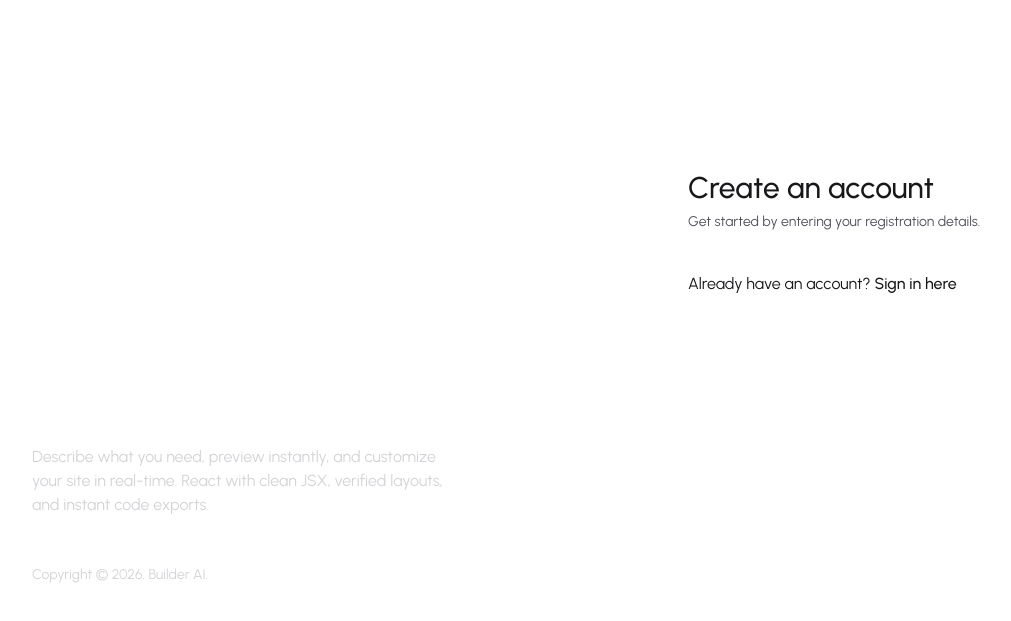
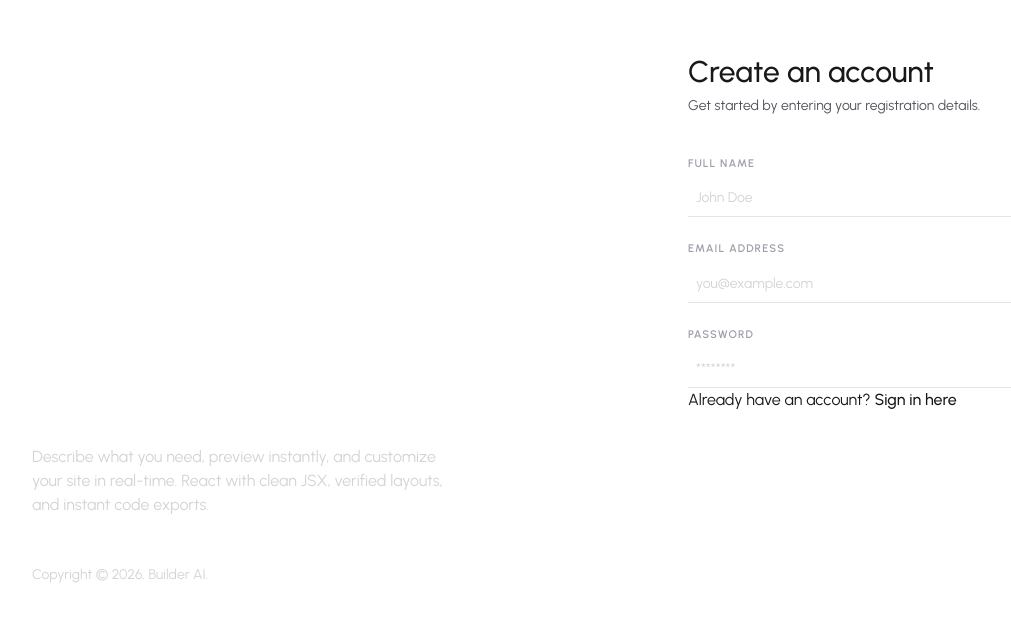
Before and after one commit to Jisap/website-builder-ai-Client-, a React (Vite) app: page /register in a window 1280 px wide. Shown: the part 167-788 px from the top of the page, without its empty margins (16-1027 px from the left). Built offline with nearby package versions, Linux system fonts and the light colour scheme; no server answers.

Commit message:
feat: implement AuthPage component with login and registration form states

```diff
--- a/src/pages/AuthPage.jsx
+++ b/src/pages/AuthPage.jsx
@@ -6,6 +6,10 @@ const AuthPage = ({ mode }) => {
 
   const [error, setError] = useState("");
   const [loading, setLoading] = useState(false);
+  const [name, setName] = useState('');
+  const [email, setEmail] = useState('');
+  const [password, setPassword] = useState('');
+  const [showPassword, setShowPassword] = useState(false);
 
   const isLogin = mode === 'login';
 
@@ -34,7 +38,53 @@ const AuthPage = ({ mode }) => {
           )}
 
           <form className='space-y-6'>
+            {/* Si estamos en /register mostramos el nombre */}
+            {!isLogin && (
+              <div>
+                <label className='block text-[11px] font-semibold text-zinc-400 uppercase tracking-widest mb-2'>
+                  Full Name
+                </label>
+                <input
+                  type="text"
+                  value={name}
+                  onChange={(e) => setName(e.target.value)}
+                  placeholder='John Doe'
+                  required
+                  className='w-full pl-2 py-2 border-b border-zinc-200 focus:outline-none focus:border-zinc-950 text-sm
+                   text-zinc-900 bg-transparent placeholder-zinc-300 transition-colors'
+                />
+              </div>
+            )}
 
+            <div>
+              <label className='block text-[11px] font-semibold text-zinc-400 uppercase tracking-widest mb-2'>
+                Email Address
+              </label>
+              <input
+                type="email"
+                value={email}
+                onChange={(e) => setEmail(e.target.value)}
+                placeholder='you@example.com'
+                required
+                className='w-full pl-2 py-2 border-b border-zinc-200 focus:outline-none focus:border-zinc-950 text-sm
+                   text-zinc-900 bg-transparent placeholder-zinc-300 transition-colors'
+              />
+            </div>
+
+            <div>
+              <label className='block text-[11px] font-semibold text-zinc-400 uppercase tracking-widest mb-2'>
+                Password
+              </label>
+              <input
+                type={showPassword}
+                value={password}
+                onChange={(e) => setPassword(e.target.value)}
+                placeholder='********'
+                required
+                className='w-full pl-2 py-2 border-b border-zinc-200 focus:outline-none focus:border-zinc-950 text-sm
+                   text-zinc-900 bg-transparent placeholder-zinc-300 transition-colors'
+              />
+            </div>
           </form>
 
           <p>
```
